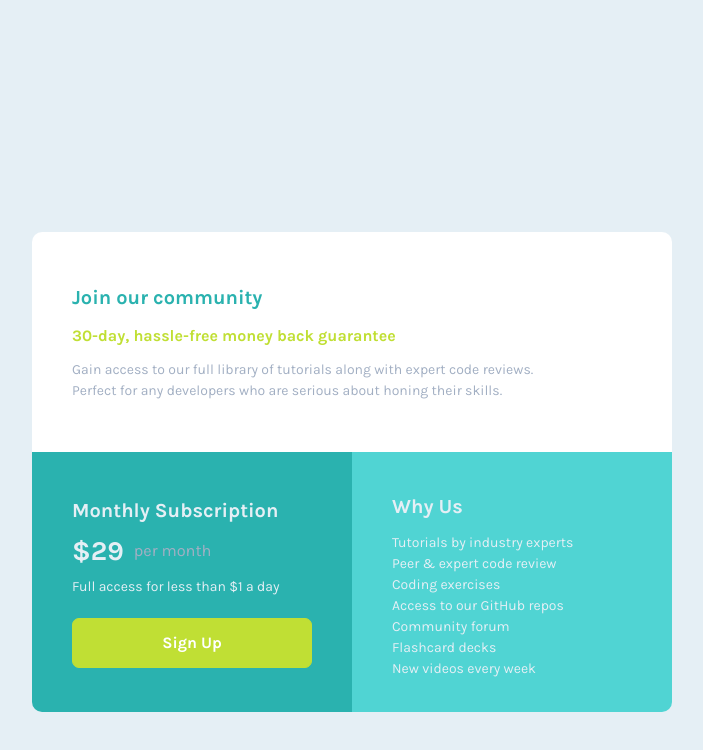
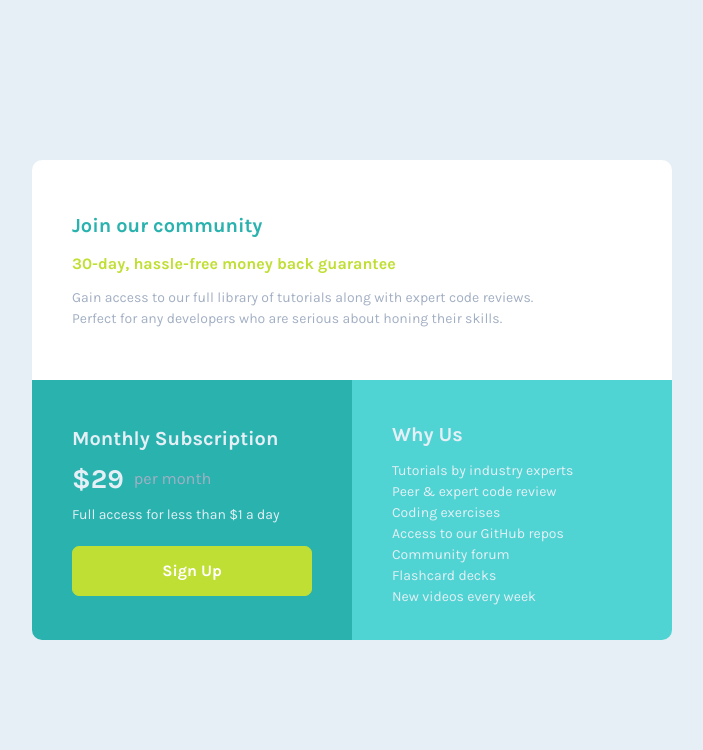
Before and after one commit to AlanLopRey/single-price-grid-component-master, a plain HTML site: page index.html in a window 1536 px wide. Shown: the whole page, without its empty margins (416-1119 px from the left). Drawn offline with Linux system fonts and the light colour scheme.

Commit message:
modify the mediaquery and the margins in desktop

```diff
--- a/styles.scss
+++ b/styles.scss
@@ -104,7 +104,12 @@ body {
 
 //! DESKTOP
 
-@media screen and (min-width: 900px) {
+@media screen and (min-width: 1440px) {
+  body {
+    min-height: 100vh;
+    margin: 0 auto;
+  }
+
   .main {
     grid-template-columns: repeat(2, 20rem);
     grid-template-rows: 13.75rem 16.25rem;
```
Also changed, not shown: styles.css, 1 other file.
